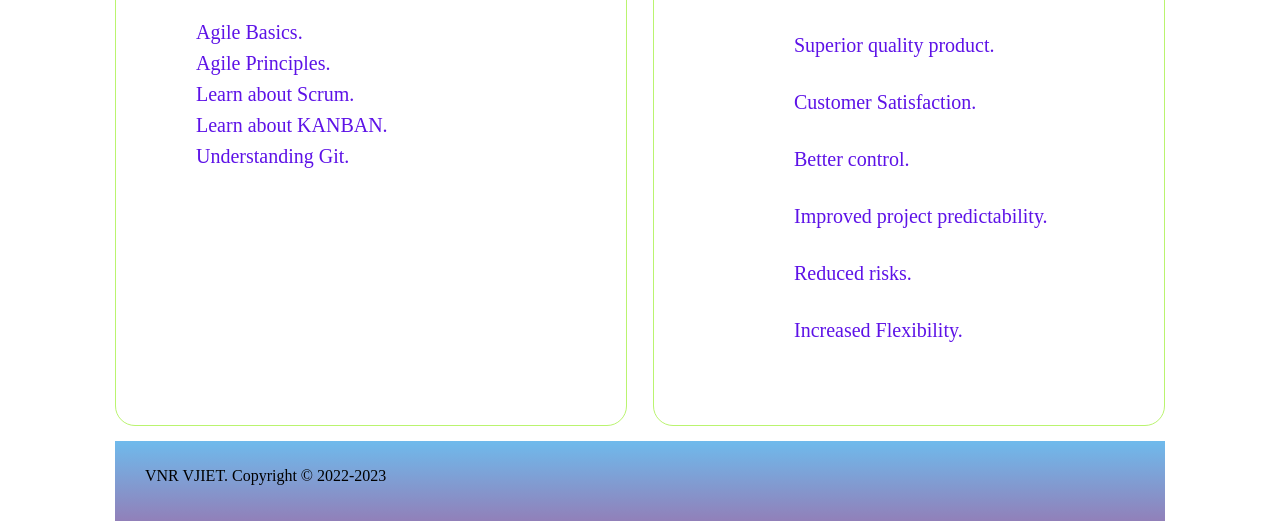
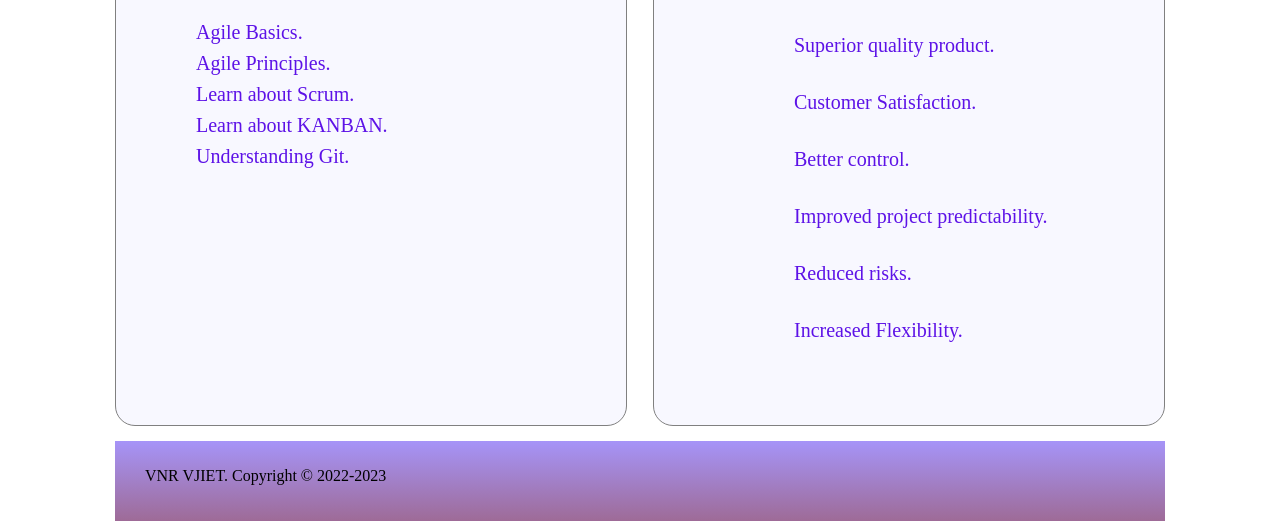
Before and after one commit to KYasaswini/vnr2022, a plain HTML site: page index.html in a window 1280 px wide. Shown: the part 651-1180 px from the top of the page. Drawn offline with Linux system fonts and the light colour scheme.

Commit message:
sprint 2 done

```diff
--- a/styling.css
+++ b/styling.css
@@ -114,7 +114,7 @@ ul {
     margin: 16px 0;
 }
 #contact {
-    background: linear-gradient(#6fbaec, #9180b9);
+    background: linear-gradient(#5eaadd, #9180b9);
     background: -webkit-linear-gradient(#6fbaec, #9180b9);
     background: -o-linear-gradient(#6fbaec, #9180b9);
     background: -moz-linear-gradient(#6fbaec, #9180b9);
@@ -137,7 +137,8 @@ ul {
 .sidebar {
     height: 500px;
     width: 450px;
-    border: 1px solid #BAF46F;
+    border: 1px solid gray;
+    background-color: ghostwhite;
     border-radius: 20px;
     padding: 10px 30px;
 }
@@ -190,10 +191,10 @@ ul {
 
 .footer {
     height: 60px;
-    background: linear-gradient(#6fbaec, #9180b9);
-    background: -webkit-linear-gradient(#6fbaec, #9180b9);
-    background: -o-linear-gradient(#6fbaec, #9180b9);
-    background: -moz-linear-gradient(#6fbaec, #9180b9);
+    background: linear-gradient(#f6f6f7, #6d88ac);
+    background: -webkit-linear-gradient(#a694f8, #9e6b97);
+    background: -o-linear-gradient(#a694f8, #ae94c0);
+    background: -moz-linear-gradient(#af94f8, #5f499b);
     padding: 10px 30px;
     margin-top: 15px
 }
```
